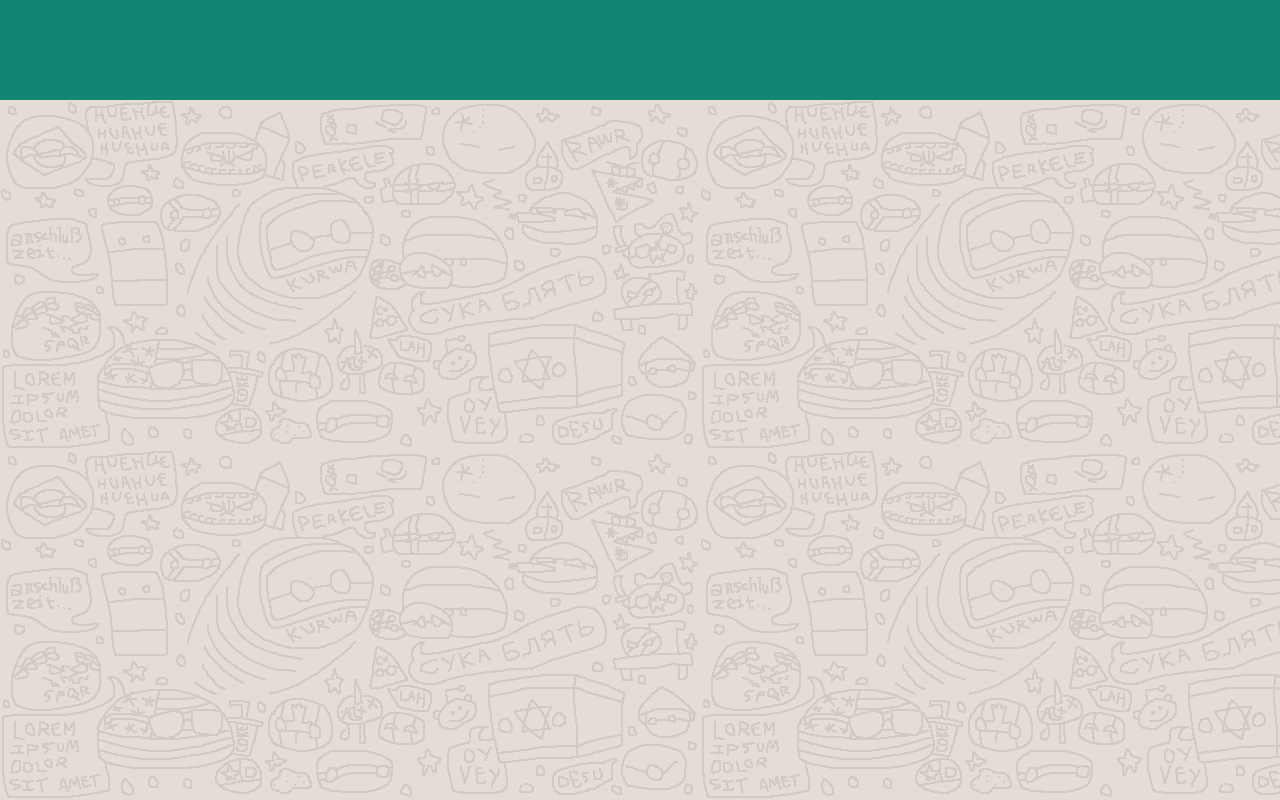
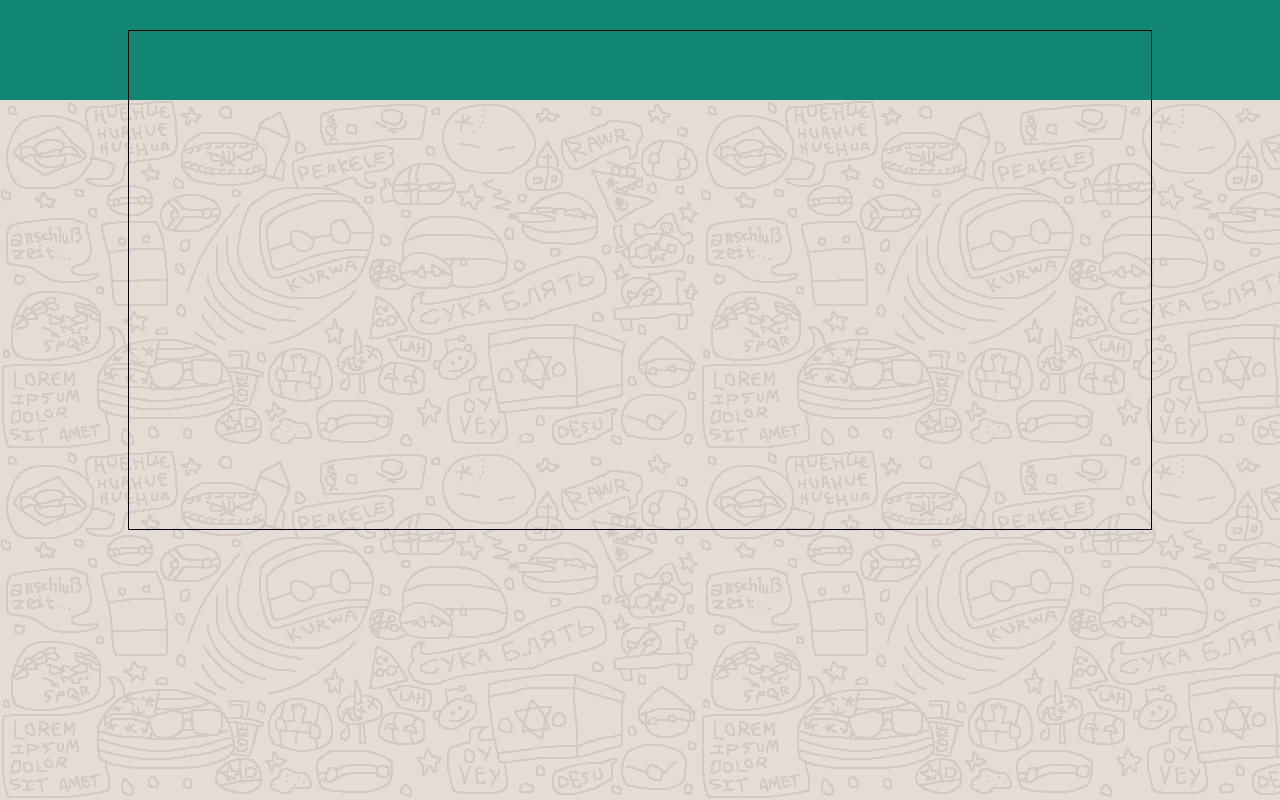
Before and after one commit to carlo-ddm/vue-boolzapp, a plain HTML site: page index.html in a window 1280 px wide. Drawn offline with nearby package versions, Linux system fonts and the light colour scheme.

Commit message:
correzione: inutilità clearfix --> contenitore principale in position relative

```diff
--- a/index.html
+++ b/index.html
@@ -15,7 +15,7 @@
   <!-- container JS-APP -->
   <header>
     <!--  -->
-    <div id="app" class="container clearfix">
+    <div id="app" class="container">
 
     </div>
   </header>
--- a/styles.css
+++ b/styles.css
@@ -4,11 +4,12 @@
   box-sizing: border-box;
 }
 
-.clearfix::after {
+/* ERRORE */
+/* .clearfix::after {
   content: '';
   clear: both;
   display: table;
-}
+} */
 
 header {
   width: 100%;
@@ -21,3 +22,14 @@ main {
   height: calc(100vh - 100px);
   background-image: url(abab60f06ab52fa7846593e6ae0c9a0b.png);
 }
+
+/* CONTENITORE APP */
+.container {
+  position: relative;
+  top: 30px;
+  margin: auto;
+  width: 80%;
+  height: 500px;
+  border: 1px solid black;
+
+}
```
